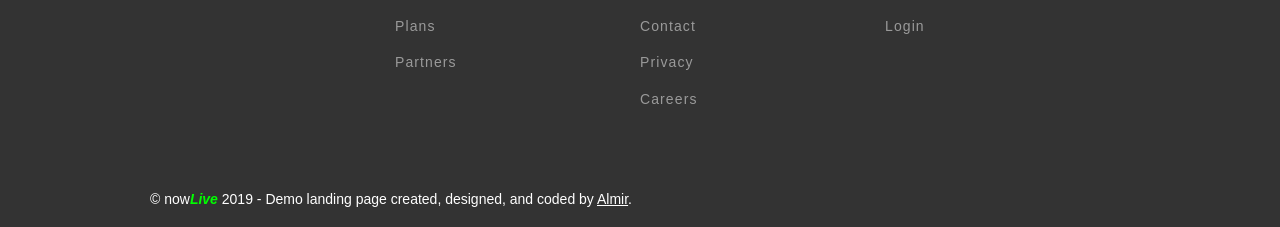
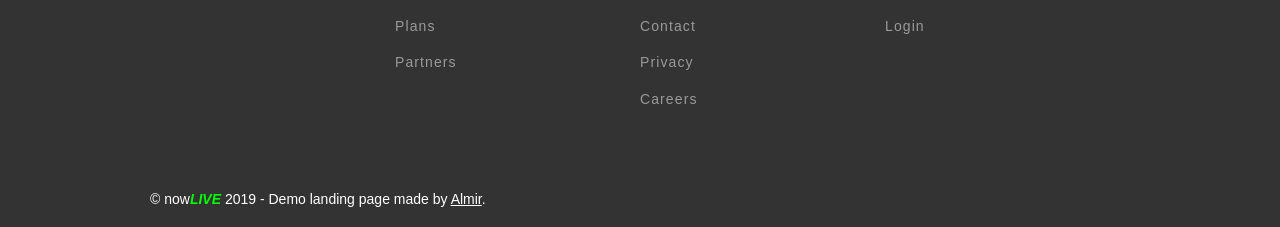
Before and after one commit to almirmujic/nowLIVE, a plain HTML site: page index.html in a window 1280 px wide. Shown: the part 4561-4788 px from the top of the page. Drawn offline with Linux system fonts and the light colour scheme.

Commit message:
Fix typo in lower-footer section

```diff
--- a/index.html
+++ b/index.html
@@ -204,7 +204,6 @@
         <span style="color:#fff">
           now<strong><i style="color: #333">LIVE</i></strong>
         </span>
-
         is to provide materials and information to individuals who seem to be stuck on their journey to
         <strong class="dark-word-highlight">success</strong>.
       </p>
@@ -316,7 +315,7 @@
         </div>
       </div>
       <div class="lower-footer">
-        <span style="line-height: 24px">© now<strong><i class="word-highlight">Live</i></strong> 2019 - Demo landing page created, designed, and coded by <a href="https://almir.dev">Almir</a>.</span>
+        <span style="line-height: 24px">© now<strong><i class="word-highlight">LIVE</i></strong> 2019 - Demo landing page made by <a href="https://almir.dev">Almir</a>.</span>
       </div>
     </div>
   </footer>
```
Also changed, not shown: docs/index.html (+1 -1 lines).
